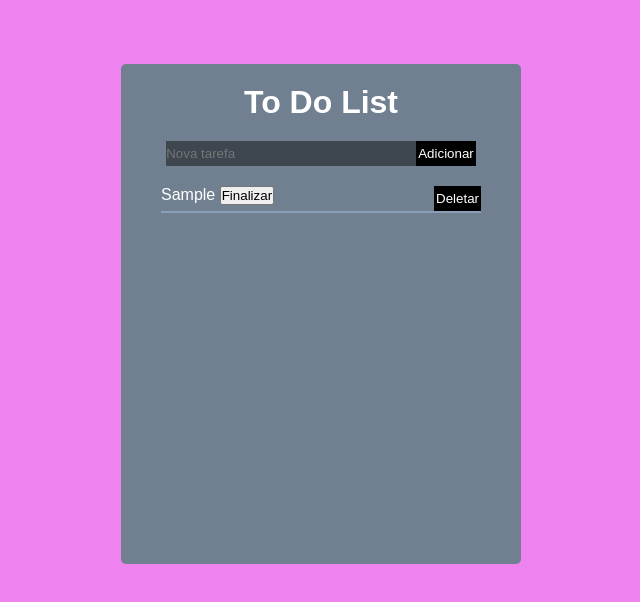
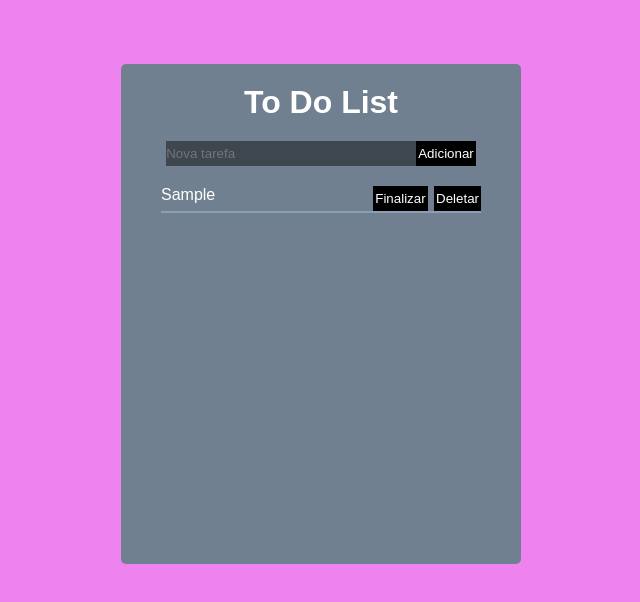
Before and after one commit to joaov1ct0r/react-ToDo, a React (Create React App) app: page / in a window 1280 px wide. Both pictures are taken after typing "Sample" into the empty fields and a click on the button "Adicionar". Shown: the top 602 px of the page, without its empty margins (319-959 px from the left). Built offline with nearby package versions, Linux system fonts and the light colour scheme.

Commit message:
feat: css in js adicionado a button list

```diff
--- a/src/components/List.tsx
+++ b/src/components/List.tsx
@@ -49,7 +49,19 @@ export default function List(): JSX.Element {
               >
                 Deletar
               </button>{" "}
-              <button onClick={() => dispatch(markToDo(task))}>
+              <button
+                style={{
+                  height: "25px",
+                  padding: "2px",
+                  float: "right",
+                  marginLeft: "2%",
+                  backgroundColor: "black",
+                  color: "white",
+                  border: "none",
+                  cursor: "pointer",
+                }}
+                onClick={() => dispatch(markToDo(task))}
+              >
                 Finalizar
               </button>
             </li>
```
